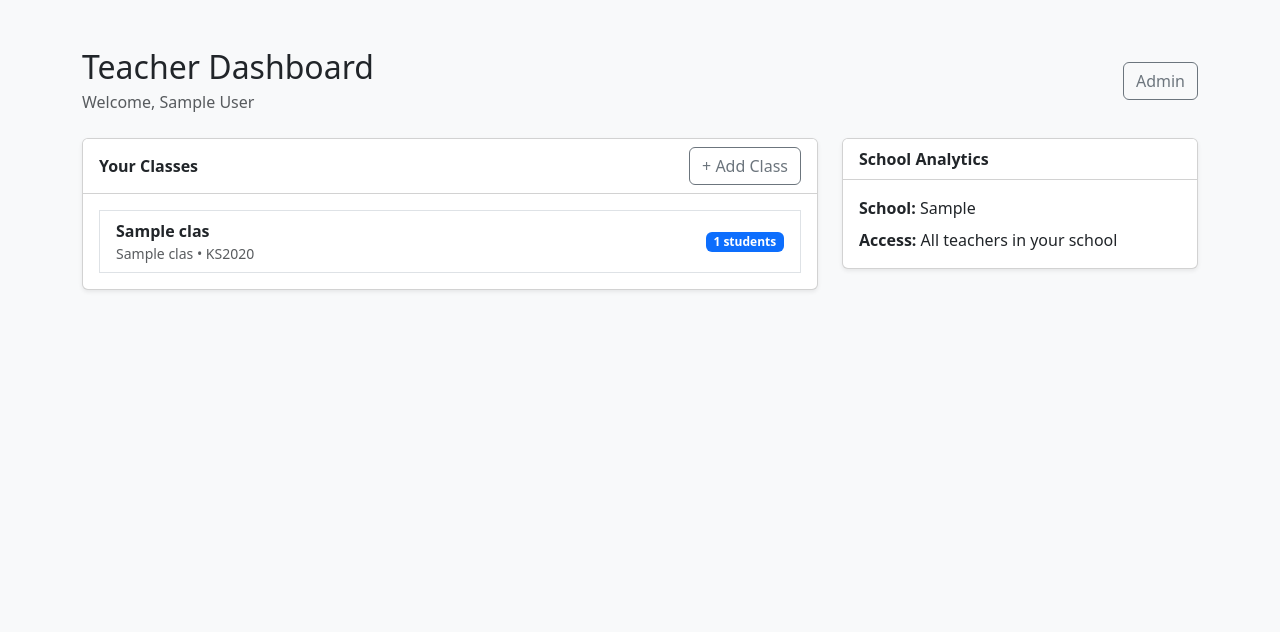
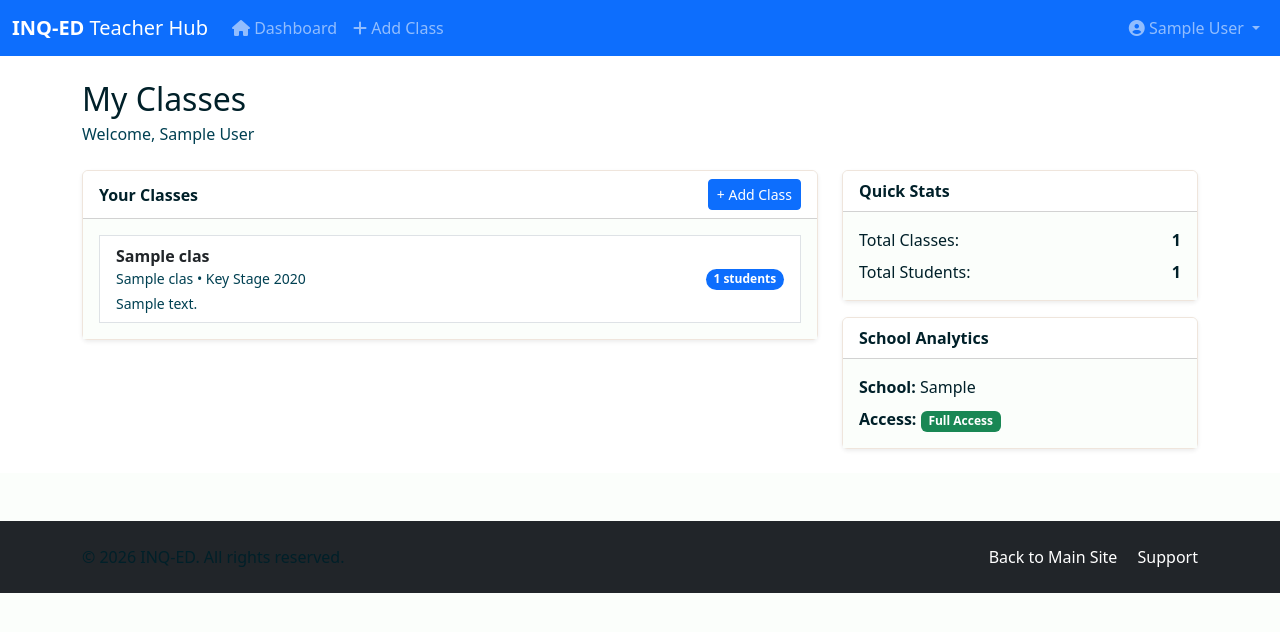
Before and after one commit to njthomas1991-hub/inq-edu, a Django app: page /teacher/ in a window 1280 px wide. Shown: the top 632 px of the page. Run offline with Django 5.2, Linux system fonts and the light colour scheme; a user stored in the database is signed in; tables that the repository leaves empty hold one stand-in row (values such as "Sample post").

Commit message:
Add base_teacher template, fix URLs, create missing templates

```diff
--- a/backend/core/admin.py
+++ b/backend/core/admin.py
@@ -130,9 +130,9 @@ class ClassAdmin(admin.ModelAdmin):
 
 
 class ClassStudentAdmin(admin.ModelAdmin):
-    list_display = ('student', 'class_obj', 'date_joined')
-    list_filter = ('date_joined', 'class_obj')
-    search_fields = ('student__username', 'class_obj__name')
+    list_display = ('student', 'clazz', 'date_joined')
+    list_filter = ('date_joined', 'clazz')
+    search_fields = ('student__username', 'clazz__name')
     readonly_fields = ('date_joined',)
 
 
--- a/backend/core/models.py
+++ b/backend/core/models.py
@@ -40,15 +40,15 @@ class Class(models.Model):
 # ClassStudent Model - Students enrolled in a class
 class ClassStudent(models.Model):
     student = models.ForeignKey(User, on_delete=models.CASCADE, limit_choices_to={'role': 'student'}, related_name='enrolled_classes')
-    class_obj = models.ForeignKey(Class, on_delete=models.CASCADE, related_name='students')
+    clazz = models.ForeignKey(Class, on_delete=models.CASCADE, related_name='students')
     date_joined = models.DateTimeField(auto_now_add=True)
 
     class Meta:
-        unique_together = ('student', 'class_obj')
+        unique_together = ('student', 'clazz')
         verbose_name_plural = "Class Students"
 
     def __str__(self):
-        return f"{self.student.username} in {self.class_obj.name}"
+        return f"{self.student.username} in {self.clazz.name}"
 
 
 # SchoolAnalyticsProfile Model - School admins who can access multiple teachers' data
--- a/backend/core/templates/core/add_class.html
+++ b/backend/core/templates/core/add_class.html
@@ -1,6 +1,6 @@
-{% extends "core/base.html" %}
+{% extends "core/base_teacher.html" %}
 
-{% block title %}Add Class{% endblock %}
+{% block title %}Add Class - Teacher Dashboard{% endblock %}
 
 {% block content %}
 <div class="container mt-5">
--- a/backend/core/templates/core/base.html
+++ b/backend/core/templates/core/base.html
@@ -216,7 +216,7 @@
                 <a class="link-primary" href="{% url 'logout' %}">Logout</a>
             {% else %}
                 <a class="link-primary me-2" href="{% url 'teacher_login' %}">Login</a>
-                <a class="link-primary" href="{% url 'register' %}">Register</a>
+                <a class="link-primary" href="{% url 'signup' %}">Register</a>
             {% endif %}
         </div>
     </div>
--- /dev/null
+++ b/backend/core/templates/core/base_teacher.html
@@ -0,0 +1,86 @@
+{% load static %}
+<!DOCTYPE html>
+<html lang="en">
+<head>
+    <meta charset="UTF-8">
+    <meta name="viewport" content="width=device-width, initial-scale=1.0">
+    <title>{% block title %}Teacher Dashboard - INQ-ED{% endblock %}</title>
+    <link rel="icon" type="image/png" href="{% static 'core/images/favicon/favicon-16x16.png' %}">
+    <link rel="apple-touch-icon" sizes="180x180" href="{% static 'core/images/favicon/apple-touch-icon.png' %}">
+    <link rel="icon" type="image/png" sizes="16x16" href="{% static 'core/images/favicon/favicon-16x16.png' %}">
+    <!-- Bootstrap CSS -->
+    <link href="https://cdn.jsdelivr.net/npm/bootstrap@5.3.3/dist/css/bootstrap.min.css" rel="stylesheet">
+    <!-- Font Awesome CSS -->
+    <link rel="stylesheet" href="https://cdn.jsdelivr.net/npm/@fortawesome/fontawesome-free@6.5.1/css/all.min.css">
+    <!-- Custom CSS -->
+    <link rel="stylesheet" href="{% static 'core/css/style.css' %}">
+</head>
+<body class="bg-light">
+    <!-- Teacher Navigation -->
+    <nav class="navbar navbar-expand-lg navbar-dark bg-primary">
+        <div class="container-fluid">
+            <a class="navbar-brand" href="{% url 'teacher_dashboard' %}">
+                <strong>INQ-ED</strong> Teacher Hub
+            </a>
+            <button class="navbar-toggler" type="button" data-bs-toggle="collapse" data-bs-target="#teacherNav" aria-controls="teacherNav" aria-expanded="false" aria-label="Toggle navigation">
+                <span class="navbar-toggler-icon"></span>
+            </button>
+            <div class="collapse navbar-collapse" id="teacherNav">
+                <ul class="navbar-nav me-auto mb-2 mb-lg-0">
+                    <li class="nav-item">
+                        <a class="nav-link" href="{% url 'teacher_dashboard' %}">
+                            <i class="fas fa-home"></i> Dashboard
+                        </a>
+                    </li>
+                    <li class="nav-item">
+                        <a class="nav-link" href="{% url 'add_class' %}">
+                            <i class="fas fa-plus"></i> Add Class
+                        </a>
+                    </li>
+                </ul>
+                <ul class="navbar-nav">
+                    <li class="nav-item dropdown">
+                        <a class="nav-link dropdown-toggle" href="#" id="userDropdown" role="button" data-bs-toggle="dropdown" aria-expanded="false">
+                            <i class="fas fa-user-circle"></i> {% if user.is_authenticated %}{{ user.get_full_name|default:user.username }}{% else %}Account{% endif %}
+                        </a>
+                        <ul class="dropdown-menu dropdown-menu-end" aria-labelledby="userDropdown">
+                            {% if user.is_authenticated %}
+                                <li><a class="dropdown-item" href="{% url 'teacher_dashboard' %}"><i class="fas fa-chart-line"></i> My Dashboard</a></li>
+                                <li><hr class="dropdown-divider"></li>
+                                <li><a class="dropdown-item" href="{% url 'logout' %}"><i class="fas fa-sign-out-alt"></i> Logout</a></li>
+                            {% else %}
+                                <li><a class="dropdown-item" href="{% url 'teacher_login' %}"><i class="fas fa-sign-in-alt"></i> Login</a></li>
+                                <li><a class="dropdown-item" href="{% url 'signup' %}"><i class="fas fa-user-plus"></i> Sign Up</a></li>
+                            {% endif %}
+                        </ul>
+                    </li>
+                </ul>
+            </div>
+        </div>
+    </nav>
+
+    <!-- Main Content -->
+    <main id="main-content" class="py-4">
+        {% block content %}{% endblock %}
+    </main>
+
+    <!-- Footer -->
+    <footer class="bg-dark text-white py-4 mt-5">
+        <div class="container">
+            <div class="row">
+                <div class="col-md-6">
+                    <p class="mb-0">&copy; 2026 INQ-ED. All rights reserved.</p>
+                </div>
+                <div class="col-md-6 text-md-end">
+                    <a href="{% url 'home' %}" class="text-white text-decoration-none me-3">Back to Main Site</a>
+                    <a href="{% url 'contact' %}" class="text-white text-decoration-none">Support</a>
+                </div>
+            </div>
+        </div>
+    </footer>
+
+    <!-- Bootstrap JS Bundle -->
+    <script src="https://cdn.jsdelivr.net/npm/bootstrap@5.3.3/dist/js/bootstrap.bundle.min.js"></script>
+    {% block extra_js %}{% endblock %}
+</body>
+</html>
--- a/backend/core/templates/core/teacher_dashboard.html
+++ b/backend/core/templates/core/teacher_dashboard.html
@@ -1,19 +1,12 @@
-<!DOCTYPE html>
-<html lang="en">
-<head>
-    <meta charset="utf-8">
-    <meta name="viewport" content="width=device-width, initial-scale=1">
-    <title>Teacher Dashboard</title>
-    <link href="https://cdn.jsdelivr.net/npm/bootstrap@5.3.3/dist/css/bootstrap.min.css" rel="stylesheet">
-</head>
-<body class="bg-light">
-    <div class="container py-5">
-        <div class="d-flex justify-content-between align-items-center mb-4">
-            <div>
-                <h2 class="mb-1">Teacher Dashboard</h2>
+{% extends "core/base_teacher.html" %}
+
+{% block title %}Teacher Dashboard{% endblock %}
+
+{% block content %}
+<div class="container">
+    <div class="mb-4">
+        <h2 class="mb-1">My Classes</h2>
         <p class="text-muted mb-0">Welcome, {{ request.user.get_full_name|default:request.user.username }}</p>
-            </div>
-            <a class="btn btn-outline-secondary" href="/admin/">Admin</a>
     </div>
 
     <div class="row g-4">
@@ -21,53 +14,72 @@
             <div class="card shadow-sm">
                 <div class="card-header bg-white d-flex justify-content-between align-items-center">
                     <strong>Your Classes</strong>
-                        <a href="/admin/core/class/add/" class="btn btn-outline-secondary">+ Add Class</a>
+                    <a href="{% url 'add_class' %}" class="btn btn-primary btn-sm">+ Add Class</a>
                 </div>
                 <div class="card-body">
                     {% if classes %}
                         <ul class="list-group list-group-flush">
                             {% for class_obj in classes %}
-                                    <a href="/teacher/class/{{ class_obj.id }}/" style="text-decoration: none; color: inherit;">
-                                        <li class="list-group-item d-flex justify-content-between align-items-center" style="cursor: pointer;">
+                                <a href="{% url 'class_detail' class_obj.id %}" style="text-decoration: none; color: inherit;">
+                                    <li class="list-group-item d-flex justify-content-between align-items-center hover-bg-light" style="cursor: pointer; transition: background-color 0.2s;">
                                         <div>
                                             <div class="fw-semibold">{{ class_obj.name }}</div>
-                                                <div class="text-muted small">{{ class_obj.subject }} • KS{{ class_obj.year_ks }}</div>
+                                            <div class="text-muted small">{{ class_obj.subject }} • Key Stage {{ class_obj.year_ks }}</div>
+                                            {% if class_obj.description %}
+                                                <div class="text-muted small mt-1">{{ class_obj.description|truncatewords:15 }}</div>
+                                            {% endif %}
                                         </div>
-                                            <span class="badge bg-primary">{{ class_obj.students.count }} students</span>
+                                        <span class="badge bg-primary rounded-pill">{{ class_obj.students.count }} students</span>
                                     </li>
                                 </a>
                             {% endfor %}
                         </ul>
                     {% else %}
-                            <p class="text-muted mb-0">You don't have any classes yet.</p>
+                        <div class="text-center py-4">
+                            <p class="text-muted mb-3">You don't have any classes yet.</p>
+                            <a href="{% url 'add_class' %}" class="btn btn-primary">Create Your First Class</a>
+                        </div>
                     {% endif %}
                 </div>
             </div>
         </div>
 
         <div class="col-lg-4">
+            <div class="card shadow-sm mb-3">
+                <div class="card-header bg-white">
+                    <strong>Quick Stats</strong>
+                </div>
+                <div class="card-body">
+                    <div class="d-flex justify-content-between mb-2">
+                        <span>Total Classes:</span>
+                        <strong>{{ classes.count }}</strong>
+                    </div>
+                    <div class="d-flex justify-content-between">
+                        <span>Total Students:</span>
+                        <strong>{% for class in classes %}{{ class.students.count }}{% if not forloop.last %}+{% endif %}{% empty %}0{% endfor %}</strong>
+                    </div>
+                </div>
+            </div>
+
+            {% if analytics_profile %}
             <div class="card shadow-sm">
                 <div class="card-header bg-white">
                     <strong>School Analytics</strong>
                 </div>
                 <div class="card-body">
-                        {% if analytics_profile %}
                     <p class="mb-2"><strong>School:</strong> {{ analytics_profile.school }}</p>
                     <p class="mb-0">
                         <strong>Access:</strong>
                         {% if analytics_profile.can_access_all_teachers %}
-                                    All teachers in your school
+                            <span class="badge bg-success">Full Access</span>
                         {% else %}
-                                    Limited
+                            <span class="badge bg-secondary">Limited</span>
                         {% endif %}
                     </p>
-                        {% else %}
-                            <p class="text-muted mb-0">No analytics access assigned.</p>
+                </div>
+            </div>
             {% endif %}
         </div>
     </div>
 </div>
-        </div>
-    </div>
-</body>
-</html>
+{% endblock %}
--- a/backend/core/urls.py
+++ b/backend/core/urls.py
@@ -1,11 +1,12 @@
 from django.urls import path
 from django.contrib.auth import views as auth_views
-from .views import home_page_view, about_page_view, kindlewick_page_view, questopia_page_view, pricing_page_view, teacher_hub_view, contact_page_view, hello, teacher_dashboard_view, teacher_signup_view, student_signup_view, student_signup_with_details_view, create_student_account_view, class_detail_view, add_class_view, remove_student_view, transfer_student_view
+from .views import home_page_view, about_page_view, kindlewick_page_view, questopia_page_view, pricing_page_view, teacher_hub_view, contact_page_view, wonderworld_page_view, hello, teacher_dashboard_view, teacher_signup_view, student_signup_view, student_signup_with_details_view, create_student_account_view, class_detail_view, add_class_view, remove_student_view, transfer_student_view
 
 urlpatterns = [
     path("", home_page_view, name="home"),
     path("about/", about_page_view, name="about"),
     path("kindlewick/", kindlewick_page_view, name="kindlewick"),
+    path("wonderworld/", wonderworld_page_view, name="wonderworld"),
     path("questopia/", questopia_page_view, name="questopia"),
     path("pricing/", pricing_page_view, name="pricing"),
     path("teacher-hub/", teacher_hub_view, name="teacher_hub"),
--- a/backend/core/views.py
+++ b/backend/core/views.py
@@ -18,37 +18,42 @@ class ClassForm(forms.ModelForm):
             'subject': forms.TextInput(attrs={'class': 'form-control', 'placeholder': 'Subject'}),
             'year_ks': forms.NumberInput(attrs={'class': 'form-control', 'min': 1, 'max': 4}),
             'description': forms.Textarea(attrs={'class': 'form-control', 'rows': 3, 'placeholder': 'Optional description'}),
-        }, Class, ClassStudent
+        }
+
 from rest_framework.decorators import api_view
 from rest_framework.response import Response
 
 # Simple home page view
 def home_page_view(request):
-    return HttpResponse("Welcome to inq-ed! Your inquiry-based education platform is live.")
+    return render(request, "core/home.html")
 
 
 def about_page_view(request):
-    return HttpResponse("About inq-ed")
+    return render(request, "core/about.html")
 
 
 def kindlewick_page_view(request):
-    return HttpResponse("Kindle Wick")
+    return render(request, "core/kindlewick.html")
 
 
 def questopia_page_view(request):
-    return HttpResponse("Questopia")
+    return render(request, "core/questopia.html")
 
 
 def pricing_page_view(request):
-    return HttpResponse("Pricing")
+    return render(request, "core/pricing.html")
 
 
 def teacher_hub_view(request):
-    return HttpResponse("Teacher Hub")
+    return render(request, "core/teacher_hub.html")
 
 
 def contact_page_view(request):
-    return HttpResponse("Contact")
+    return render(request, "core/contact.html")
+
+
+def wonderworld_page_view(request):
+    return render(request, "core/wonderworld.html")
 
 @api_view(['GET'])
 def hello(request):
@@ -176,7 +181,7 @@ def create_student_account_view(request):
             if class_id:
                 try:
                     class_obj = Class.objects.get(id=class_id)
-                    ClassStudent.objects.create(student=user, class_obj=class_obj)
+                    ClassStudent.objects.create(student=user, clazz=class_obj)
                     # Redirect back to class detail page
                     return redirect('class_detail', class_id=class_id)
                 except Class.DoesNotExist:
@@ -238,7 +243,7 @@ def remove_student_view(request, class_id, student_id):
             return HttpResponseForbidden("You don't have access to this class")
 
         # Remove the student from the class
-        ClassStudent.objects.filter(class_obj=class_obj, student_id=student_id).delete()
+        ClassStudent.objects.filter(clazz=class_obj, student_id=student_id).delete()
 
     except Class.DoesNotExist:
         return HttpResponseForbidden("Class not found")
@@ -268,12 +273,12 @@ def transfer_student_view(request, class_id, student_id):
             return HttpResponseForbidden("You don't have access to the target class")
 
         # Get the enrollment
-        enrollment = ClassStudent.objects.get(class_obj=source_class, student_id=student_id)
+        enrollment = ClassStudent.objects.get(clazz=source_class, student_id=student_id)
 
         # Check if student is already in target class
-        if not ClassStudent.objects.filter(class_obj=target_class, student_id=student_id).exists():
+        if not ClassStudent.objects.filter(clazz=target_class, student_id=student_id).exists():
             # Update the enrollment to point to new class
-            enrollment.class_obj = target_class
+            enrollment.clazz = target_class
             enrollment.save()
         else:
             # Student already in target class, just remove from source
```
Also changed, not shown: backend/core/templates/core/about.html (added, +30 -0 lines), backend/core/templates/core/class_detail.html (+12 -19 lines), backend/core/templates/core/contact.html (added, +78 -0 lines), backend/core/templates/core/kindlewick.html (added, +45 -0 lines), backend/core/templates/core/pricing.html (added, +92 -0 lines), backend/core/templates/core/questopia.html (added, +56 -0 lines), backend/core/templates/core/teacher_hub.html (added, +85 -0 lines), backend/core/templates/core/wonderworld.html (added, +63 -0 lines), backend/core/migrations/0001_initial.py. Lines whose indentation alone changed are shown as unchanged.
